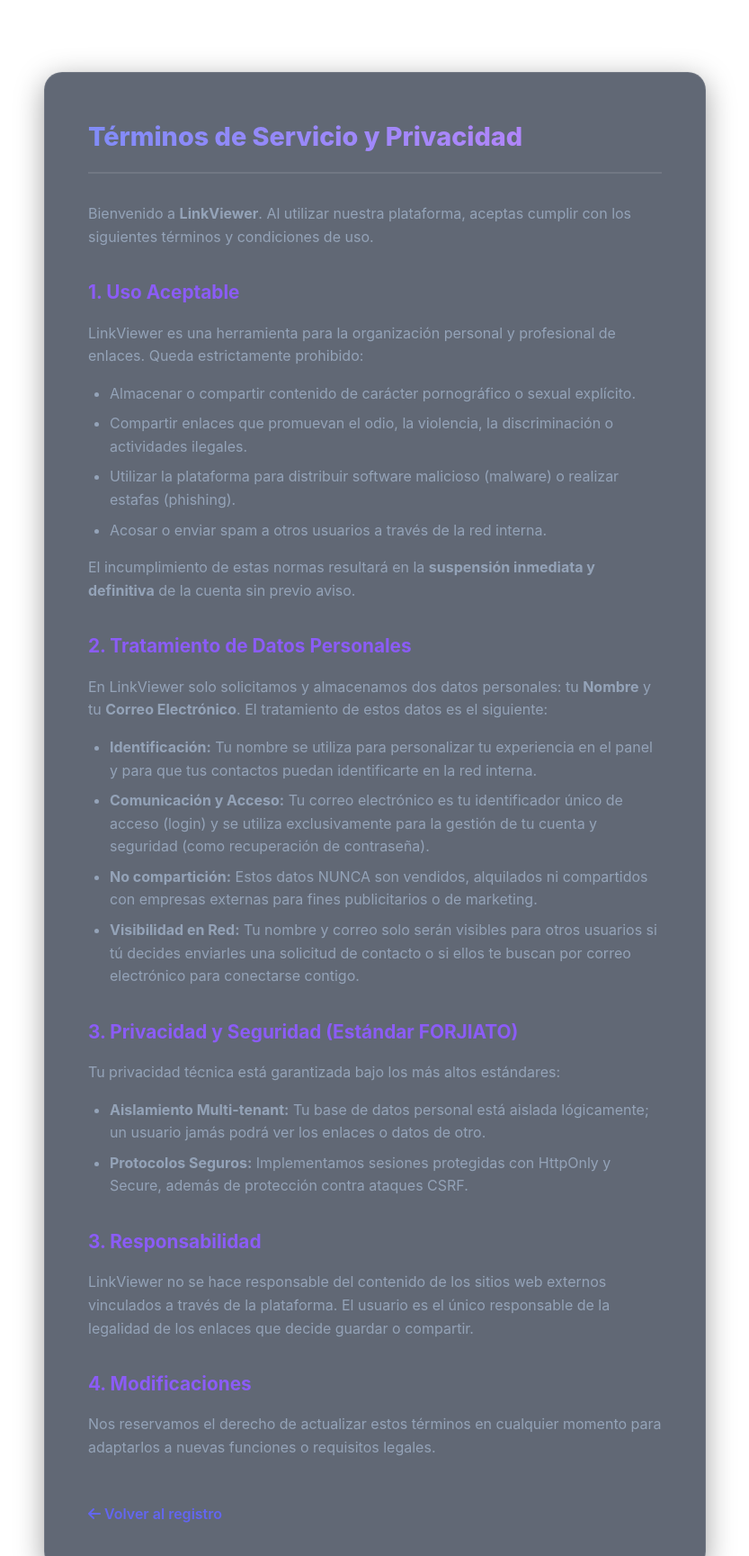
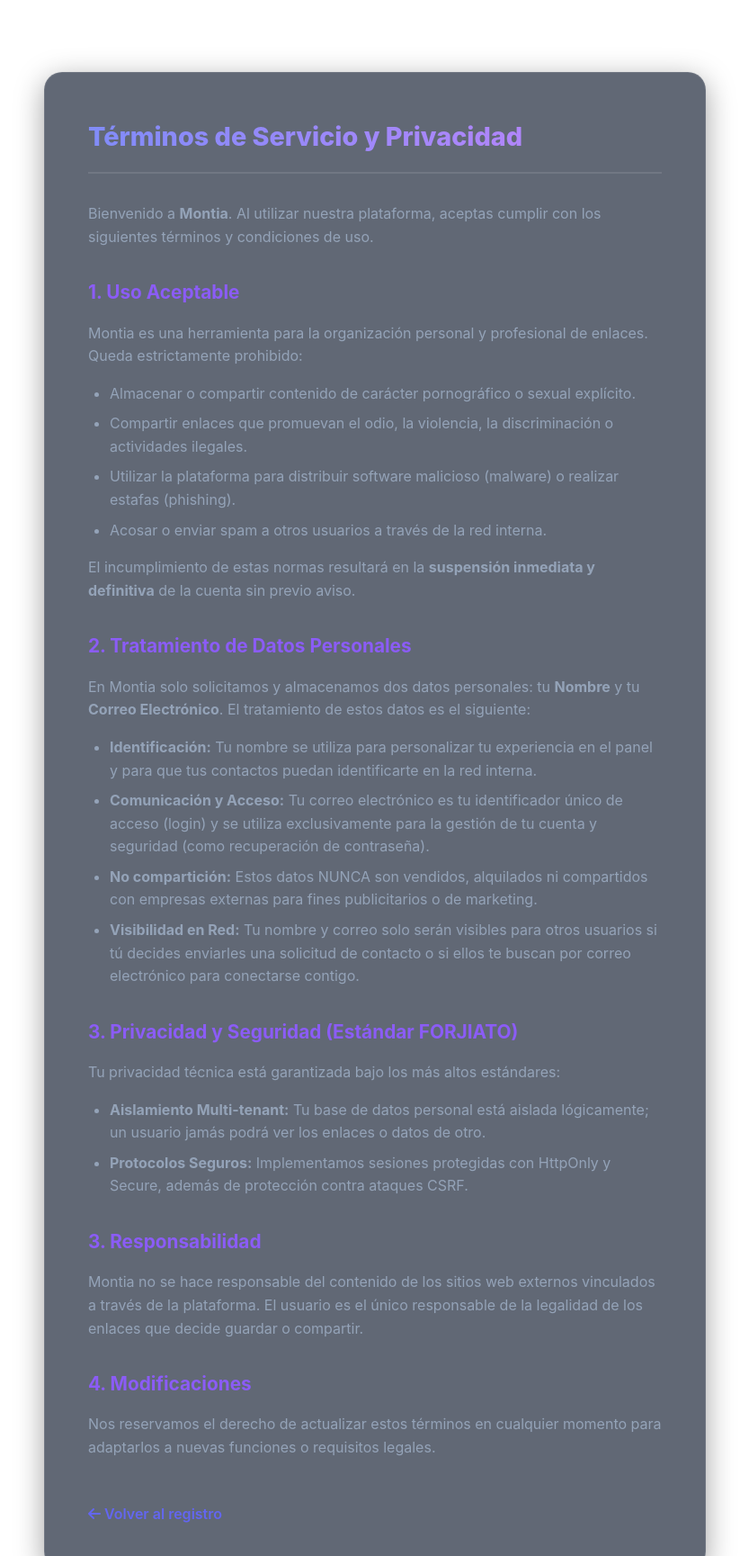
Before and after one commit to ales-limon/montia, a PHP site: page /terminos.php in a window 1280 px wide. Shown: the top 1729 px of the page at 90% size, without its empty margins (223-1056 px from the left). Run offline with PHP 8.4, Linux system fonts and the light colour scheme; data that the repository does not hold is empty.

Commit message:
Rebranding global a Montia, blindaje .htaccess y correccion de AuthController

```diff
--- a/app/controllers/AuthController.php
+++ b/app/controllers/AuthController.php
@@ -8,9 +8,11 @@ require_once __DIR__ . '/../models/UsuarioModel.php';
 
 class AuthController {
     private $userModel;
+    private $db;
 
     public function __construct($pdo) {
         $this->userModel = new UsuarioModel($pdo);
+        $this->db = $pdo;
     }
 
     /**
--- a/public/admin.php
+++ b/public/admin.php
@@ -24,7 +24,7 @@ $upgradeRequests = ($section === 'requests') ? $admin->getUpgradeRequests()['dat
 <head>
     <meta charset="UTF-8">
     <meta name="viewport" content="width=device-width, initial-scale=1.0">
-    <title>Admin Dashboard | GuardaLink</title>
+    <title>Admin Dashboard | Montia</title>
     <link rel="stylesheet" href="index.css">
     <link rel="stylesheet" href="https://cdnjs.cloudflare.com/ajax/libs/font-awesome/6.4.0/css/all.min.css">
     <style>
@@ -344,7 +344,7 @@ $upgradeRequests = ($section === 'requests') ? $admin->getUpgradeRequests()['dat
             </div>
 
             <footer class="dashboard-footer">
-                GuardaLink Admin &copy; <?php echo date('Y'); ?> | <span style="color: var(--primary);">Versión 1.2.0</span>
+                Montia Admin &copy; <?php echo date('Y'); ?> | <span style="color: var(--primary);">Versión 1.2.0</span>
             </footer>
         </main>
     </div>
--- a/public/login.php
+++ b/public/login.php
@@ -6,7 +6,7 @@ require_once __DIR__ . '/../config/config.php';
 <head>
     <meta charset="UTF-8">
     <meta name="viewport" content="width=device-width, initial-scale=1.0">
-    <title>Login | LinkViewer</title>
+    <title>Login | Montia</title>
     <link rel="stylesheet" href="index.css">
     <link rel="stylesheet" href="https://cdnjs.cloudflare.com/ajax/libs/font-awesome/6.4.0/css/all.min.css">
     <style>
@@ -40,7 +40,7 @@ require_once __DIR__ . '/../config/config.php';
     <div class="login-container">
         <div class="logo-section">
             <i class="fa-solid fa-link logo-icon" style="font-size: 4rem; margin-bottom: 0.5rem;"></i>
-            <h1 style="font-size: 2.5rem; letter-spacing: -1px;">LinkViewer</h1>
+            <h1 style="font-size: 2.5rem; letter-spacing: -1px;">Montia</h1>
             <p style="color: var(--text-muted); font-size: 1.1rem; margin-top: 0.5rem;">Tu biblioteca inteligente de enlaces.</p>
 
             <div style="display: flex; justify-content: center; gap: 1.5rem; margin-top: 2rem; font-size: 0.8rem; color: var(--accent);">
--- a/public/panel.php
+++ b/public/panel.php
@@ -14,7 +14,7 @@ $userName = $_SESSION['user_name'];
 <head>
     <meta charset="UTF-8">
     <meta name="viewport" content="width=device-width, initial-scale=1.0">
-    <title>Panel | LinkViewer</title>
+    <title>Panel | Montia</title>
     <link rel="stylesheet" href="index.css">
     <link rel="stylesheet" href="https://cdnjs.cloudflare.com/ajax/libs/font-awesome/6.4.0/css/all.min.css">
     <link rel="manifest" href="manifest.json">
--- a/public/planes.php
+++ b/public/planes.php
@@ -25,7 +25,7 @@ $blockSize = $config['extra_block_size'] ?? 150;
 <head>
     <meta charset="UTF-8">
     <meta name="viewport" content="width=device-width, initial-scale=1.0">
-    <title>Planes | GuardaLink</title>
+    <title>Planes | Montia</title>
     <link rel="stylesheet" href="index.css">
     <link rel="stylesheet" href="https://cdnjs.cloudflare.com/ajax/libs/font-awesome/6.4.0/css/all.min.css">
     <style>
--- a/public/registro.php
+++ b/public/registro.php
@@ -6,7 +6,7 @@ require_once __DIR__ . '/../config/config.php';
 <head>
     <meta charset="UTF-8">
     <meta name="viewport" content="width=device-width, initial-scale=1.0">
-    <title>Registro | LinkViewer</title>
+    <title>Registro | Montia</title>
     <link rel="stylesheet" href="index.css">
     <link rel="stylesheet" href="https://cdnjs.cloudflare.com/ajax/libs/font-awesome/6.4.0/css/all.min.css">
     <style>
@@ -34,7 +34,7 @@ require_once __DIR__ . '/../config/config.php';
         <div class="logo-section">
             <i class="fa-solid fa-user-plus" style="font-size: 3rem; color: var(--primary); margin-bottom: 1rem;"></i>
             <h1>Crear Cuenta</h1>
-            <p style="color: var(--text-muted)">Únete a LinkViewer y organiza tus enlaces.</p>
+            <p style="color: var(--text-muted)">Únete a Montia y organiza tus enlaces.</p>
         </div>
 
         <div class="login-box glass">
--- a/public/terminos.php
+++ b/public/terminos.php
@@ -6,7 +6,7 @@ require_once __DIR__ . '/../config/config.php';
 <head>
     <meta charset="UTF-8">
     <meta name="viewport" content="width=device-width, initial-scale=1.0">
-    <title>Términos y Privacidad | LinkViewer</title>
+    <title>Términos y Privacidad | Montia</title>
     <link rel="stylesheet" href="index.css">
     <link rel="stylesheet" href="https://cdnjs.cloudflare.com/ajax/libs/font-awesome/6.4.0/css/all.min.css">
     <style>
@@ -26,10 +26,10 @@ require_once __DIR__ . '/../config/config.php';
         <div class="legal-box glass">
             <h1>Términos de Servicio y Privacidad</h1>
 
-            <p>Bienvenido a <strong>LinkViewer</strong>. Al utilizar nuestra plataforma, aceptas cumplir con los siguientes términos y condiciones de uso.</p>
+            <p>Bienvenido a <strong>Montia</strong>. Al utilizar nuestra plataforma, aceptas cumplir con los siguientes términos y condiciones de uso.</p>
 
             <h2>1. Uso Aceptable</h2>
-            <p>LinkViewer es una herramienta para la organización personal y profesional de enlaces. Queda estrictamente prohibido:</p>
+            <p>Montia es una herramienta para la organización personal y profesional de enlaces. Queda estrictamente prohibido:</p>
             <ul>
                 <li>Almacenar o compartir contenido de carácter pornográfico o sexual explícito.</li>
                 <li>Compartir enlaces que promuevan el odio, la violencia, la discriminación o actividades ilegales.</li>
@@ -39,7 +39,7 @@ require_once __DIR__ . '/../config/config.php';
             <p>El incumplimiento de estas normas resultará en la <strong>suspensión inmediata y definitiva</strong> de la cuenta sin previo aviso.</p>
 
             <h2>2. Tratamiento de Datos Personales</h2>
-            <p>En LinkViewer solo solicitamos y almacenamos dos datos personales: tu <strong>Nombre</strong> y tu <strong>Correo Electrónico</strong>. El tratamiento de estos datos es el siguiente:</p>
+            <p>En Montia solo solicitamos y almacenamos dos datos personales: tu <strong>Nombre</strong> y tu <strong>Correo Electrónico</strong>. El tratamiento de estos datos es el siguiente:</p>
             <ul>
                 <li><strong>Identificación:</strong> Tu nombre se utiliza para personalizar tu experiencia en el panel y para que tus contactos puedan identificarte en la red interna.</li>
                 <li><strong>Comunicación y Acceso:</strong> Tu correo electrónico es tu identificador único de acceso (login) y se utiliza exclusivamente para la gestión de tu cuenta y seguridad (como recuperación de contraseña).</li>
@@ -55,7 +55,7 @@ require_once __DIR__ . '/../config/config.php';
             </ul>
 
             <h2>3. Responsabilidad</h2>
-            <p>LinkViewer no se hace responsable del contenido de los sitios web externos vinculados a través de la plataforma. El usuario es el único responsable de la legalidad de los enlaces que decide guardar o compartir.</p>
+            <p>Montia no se hace responsable del contenido de los sitios web externos vinculados a través de la plataforma. El usuario es el único responsable de la legalidad de los enlaces que decide guardar o compartir.</p>
 
             <h2>4. Modificaciones</h2>
             <p>Nos reservamos el derecho de actualizar estos términos en cualquier momento para adaptarlos a nuevas funciones o requisitos legales.</p>
```
Also changed, not shown: knowledge/reglas_forjiato.md (+1 -1 lines), public/perfil.php (+3 -4 lines), .github/workflows/deploy.yml, .htaccess (added), app/.htaccess (added), config/.htaccess (added), database/.htaccess (added), knowledge/.htaccess (added), public/.htaccess (added), public/manifest.json.
